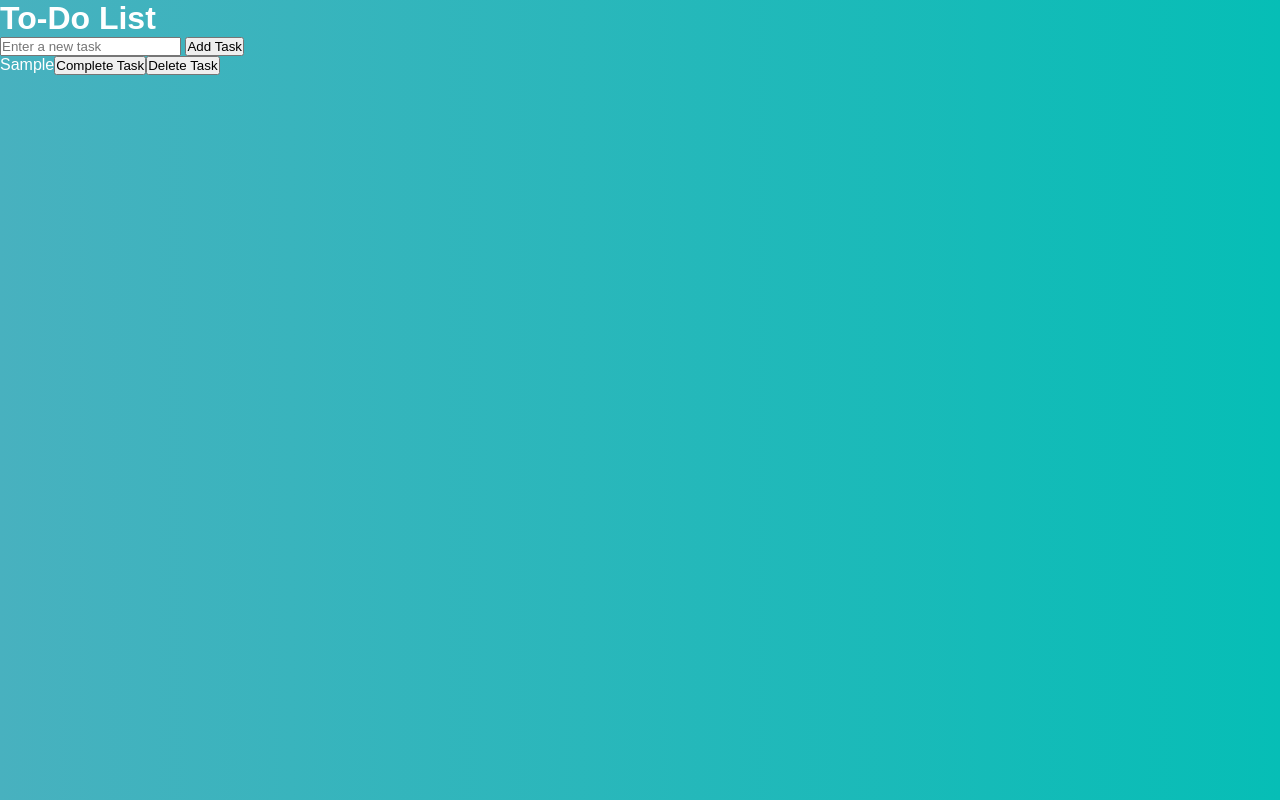
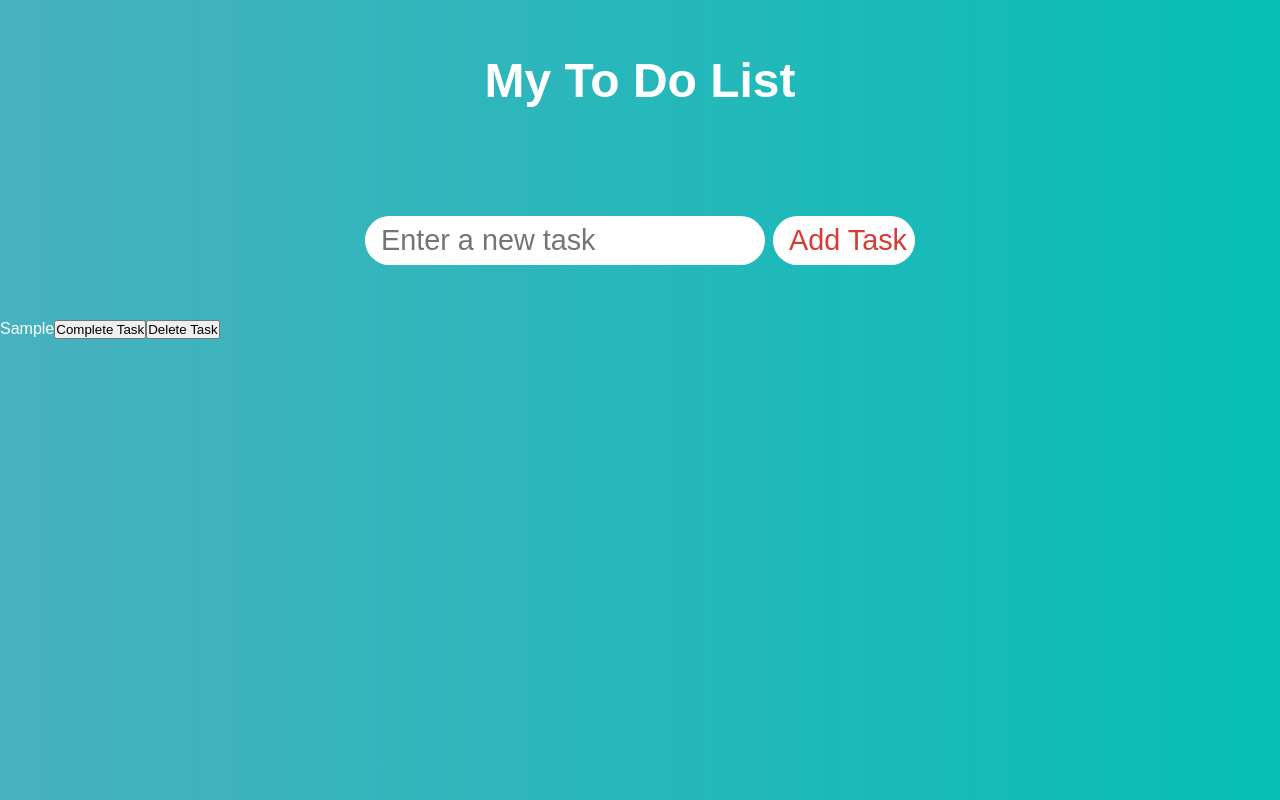
Before and after one commit to JacobA12/To-Do-List-Basic-JS--CSS--HTML-, a plain HTML site: page index.html in a window 1280 px wide. Both pictures are taken after typing "Sample" into the empty fields and a click on the button "Add Task". Drawn offline with Linux system fonts and the light colour scheme.

Commit message:
Enhance To-Do List application by adding a header, refactoring task input to a form, and improving styling for better user experience

```diff
--- a/index.html
+++ b/index.html
@@ -10,12 +10,14 @@
 </head>
 
 <body>
+  <header>
+    <h1>My To Do List</h1>
+  </header>
   <div class="container">
-    <h1 class="title">To-Do List</h1>
-    <div class="input-container">
-      <input type="text" class="newTask" placeholder="Enter a new task">
-      <button type="button" class="addTask">Add Task</button>
-    </div>
+    <form action="" id="addTaskForm">
+      <input type="text" id="newTask" placeholder="Enter a new task">
+      <button type="submit">Add Task</button>
+    </form>
     <ul id="taskList"></ul>
   </div>
 </body>
--- a/script.js
+++ b/script.js
@@ -1,8 +1,6 @@
-let textField = document.querySelector(".newTask");
-let addTaskButton = document.querySelector(".addTask");
 let taskList = document.querySelector("#taskList");
 let taskArr = [];
-let taskIdCounter = 0; //Counter for Task Object IDs
+let taskIdCounter = 0;
 
 // Load tasks from local storage on page load
 function loadTasks() {
@@ -22,7 +20,7 @@ function saveTasks() {
 
 // Render tasks to the taskList
 function renderTasks() {
-  taskList.innerHTML = "";
+  taskList.innerHTML = ""; // Clear existing tasks
 
   taskArr.forEach((task) => {
     createTaskElement(task);
@@ -54,21 +52,27 @@ function createTaskElement(task) {
   taskList.appendChild(currTask);
 }
 
-addTaskButton.addEventListener("click", function () {
-  const taskText = textField.value.trim();
+// Get form and input elements
+const addTaskForm = document.getElementById("addTaskForm");
+const newTaskInput = document.getElementById("newTask");
+
+// Add Task functionality (handles form submission)
+addTaskForm.addEventListener("submit", function (event) {
+  event.preventDefault(); // Prevent page reload
+
+  const taskText = newTaskInput.value.trim();
   if (taskText === "") return;
 
-  const taskId = taskIdCounter++;
   const task = {
-    id: taskId,
+    id: taskIdCounter++,
     text: taskText,
     completed: false,
   };
 
   taskArr.push(task);
   saveTasks();
-  createTaskElement(task);
-  textField.value = "";
+  renderTasks(); //Update the UI
+  newTaskInput.value = ""; // Clear the input field
 });
 
 //removes the task from the taskList and the taskArr
@@ -76,6 +80,7 @@ function handleDeleteTask(task, taskIdx) {
   taskList.removeChild(task);
   taskArr.splice(taskIdx, 1);
   saveTasks();
+  renderTasks(); //Update the UI
 }
 
 //sets the completed boolean in Task to true and changes the style of the task
@@ -84,20 +89,18 @@ function handleCompleteTask(task, taskIdx) {
   task.style.textDecoration = "line-through";
   task.style.color = "grey";
   saveTasks();
-  renderTasks();
+  renderTasks(); //Update the UI
 }
 
-// This function adds an eventListener to the taskList. If a click event happens, it will check to make sure it was from a deleteButton
-// It will then target that item and call the appropriate function to handle the event
-
+// Event listener for taskList clicks (delete and complete buttons)
 taskList.addEventListener("click", function (event) {
   if (
     event.target.className === "deleteButton" ||
     event.target.className === "completeButton"
   ) {
-    let task = event.target.parentElement;
-    let taskIdToRemove = parseInt(task.id, 10);
-    let taskIdx = taskArr.findIndex(
+    const task = event.target.parentElement;
+    const taskIdToRemove = parseInt(task.id, 10);
+    const taskIdx = taskArr.findIndex(
       (taskElem) => taskIdToRemove === taskElem.id
     );
 
--- a/style.css
+++ b/style.css
@@ -1,4 +1,4 @@
-*{
+* {
   margin: 0;
   padding: 0;
   box-sizing: border-box;
@@ -21,3 +21,39 @@ body {
   font-family: Arial, Helvetica, sans-serif;
   min-height: 100vh;
 }
+
+header {
+  font-size: 1.5rem;
+}
+
+header,
+form {
+  min-height: 20vh;
+  display: flex;
+  justify-content: center;
+  align-items: center;
+}
+
+form input,
+form button {
+  padding: 0.5rem;
+  padding-left: 1rem;
+  font-size: 1.8rem;
+  border: none;
+  background: white;
+  border-radius: 2rem;
+}
+
+form button{
+  color: rgba(205, 27, 17, 0.854);
+  background: white;
+  cursor: pointer;
+  transition: all 0.3 ease;
+  margin-left: 0.5rem;
+
+}
+
+form button:hover{
+  color: white;
+  background: rgb(255, 0, 0);
+}
```
